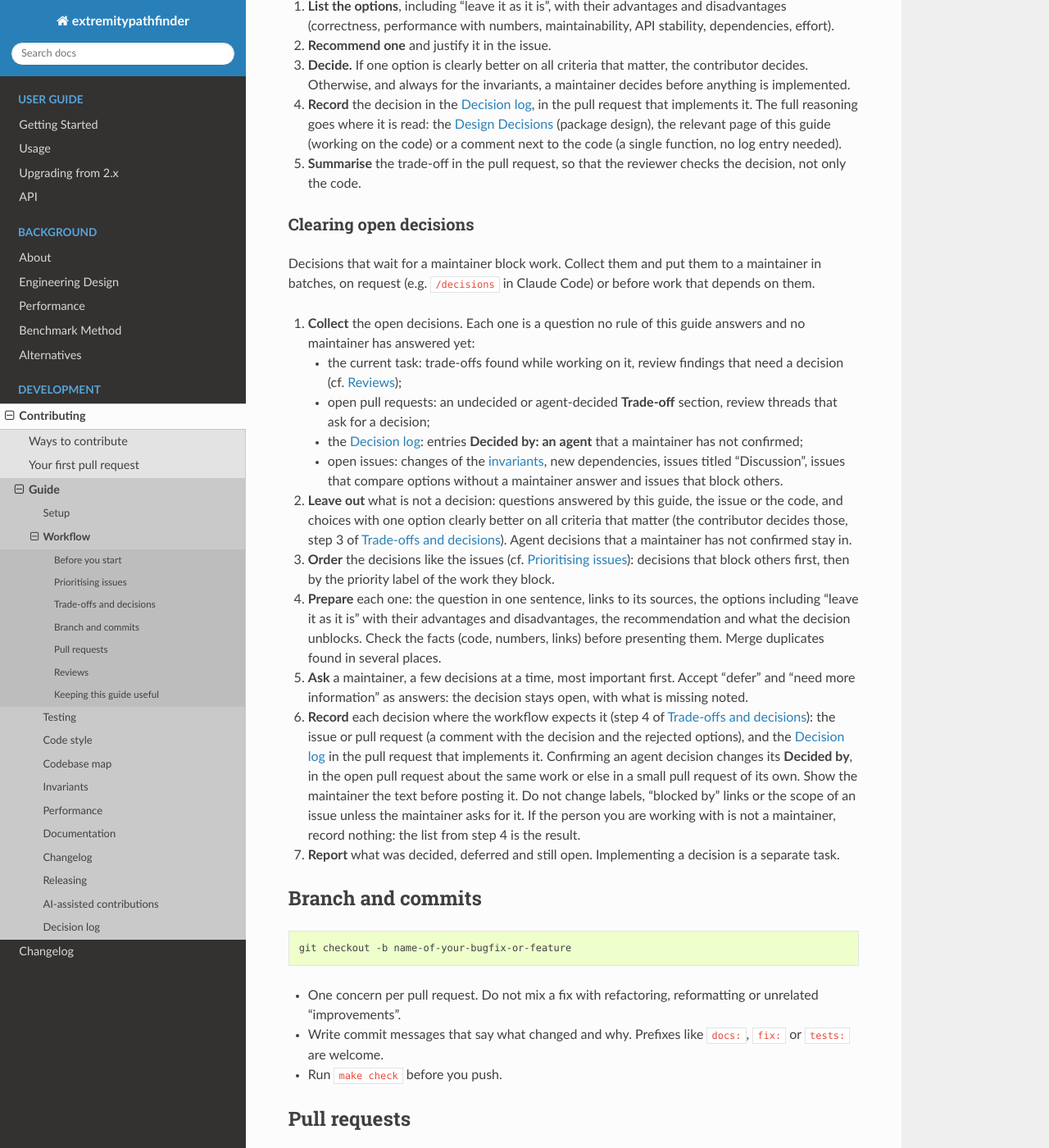
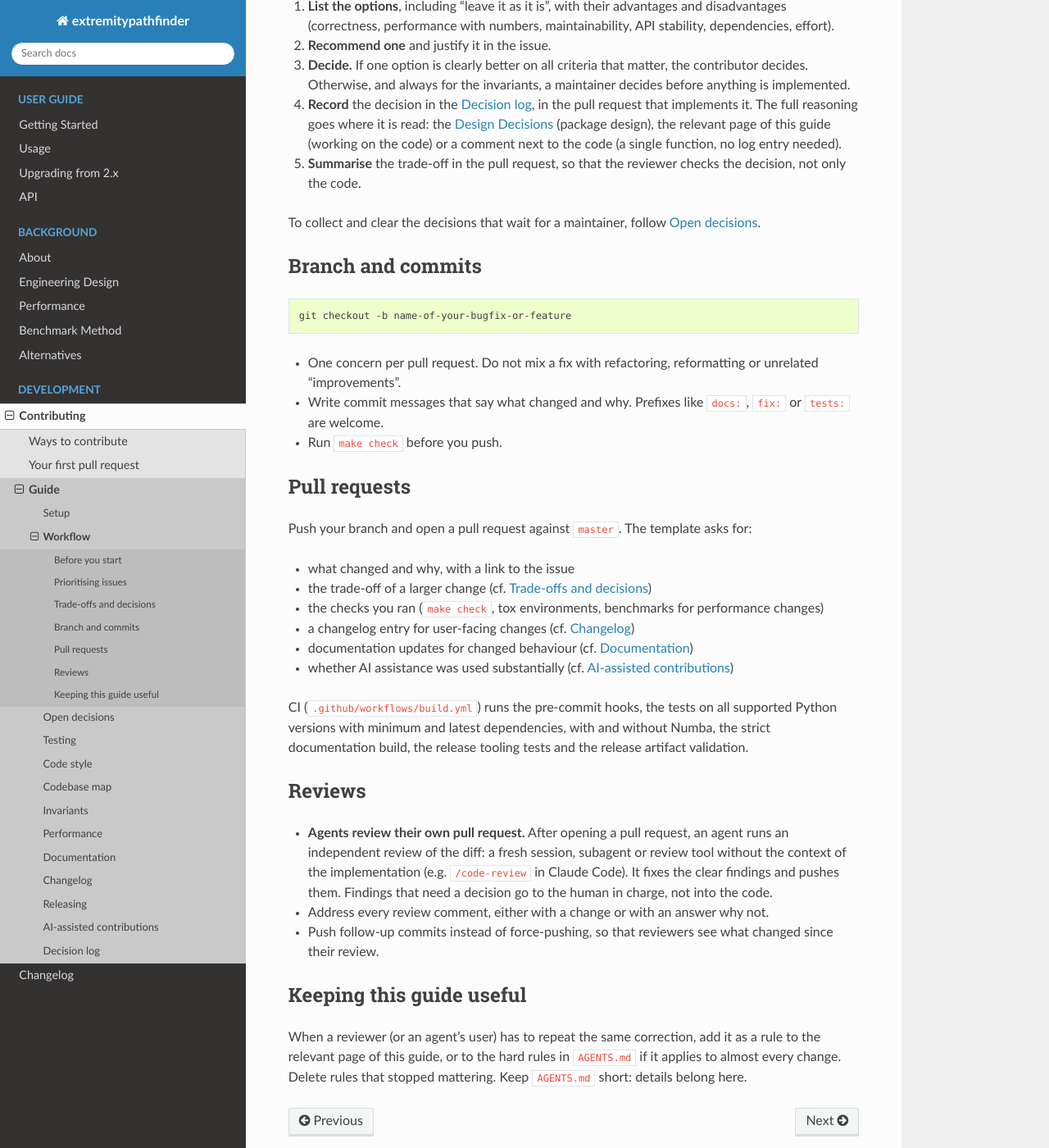
Before and after one commit to jannikmi/extremitypathfinder, a Sphinx documentation site: the page built from docs/contributing/workflow.md, in a window 1280 px wide and 1400 px high, scrolled down 1102 px. Shown: the whole window at 82% size. Built offline with Sphinx 7.4.7 and the Read the Docs theme 3.1.0, drawn with Linux system fonts in a browser that asks for light colours.

Commit message:
docs: maintainer decisions on clearing open decisions
- the procedure moves from the workflow page to its own page,
  docs/contributing/open-decisions.md; the skill name /decisions stays
- a decision inherits the highest priority of the work it blocks
- decisions are asked one by one, without a limit, until the maintainer stops
- the decision log entry is decided by a maintainer

Co-Authored-By: Claude Opus 5.5 <noreply@anthropic.com>
Claude-Session: https://claude.ai/code/session_01XJqV75nphmhSfoZfKwV8Ms

```diff
--- a/docs/contributing/workflow.md
+++ b/docs/contributing/workflow.md
@@ -45,39 +45,7 @@ the [invariants](invariants.md). Before implementing one:
    no log entry needed).
 5. **Summarise** the trade-off in the pull request, so that the reviewer checks the decision, not only the code.
 
-### Clearing open decisions
-
-Decisions that wait for a maintainer block work. Collect them and put them to a maintainer in batches,
-on request (e.g. `/decisions` in Claude Code) or before work that depends on them.
-
-1. **Collect** the open decisions. Each one is a question no rule of this guide answers and no maintainer
-   has answered yet:
-   - the current task: trade-offs found while working on it, review findings that need a decision
-     (cf. [Reviews](#reviews));
-   - open pull requests: an undecided or agent-decided **Trade-off** section, review threads that ask
-     for a decision;
-   - the [Decision log](decisions.md): entries **Decided by: an agent** that a maintainer has not confirmed;
-   - open issues: changes of the [invariants](invariants.md), new dependencies, issues titled "Discussion",
-     issues that compare options without a maintainer answer and issues that block others.
-2. **Leave out** what is not a decision: questions answered by this guide, the issue or the code,
-   and choices with one option clearly better on all criteria that matter (the contributor decides those,
-   step 3 of [Trade-offs and decisions](#trade-offs-and-decisions)). Agent decisions that a maintainer has not confirmed
-   stay in.
-3. **Order** the decisions like the issues (cf. [Prioritising issues](#prioritising-issues)):
-   decisions that block others first, then by the priority label of the work they block.
-4. **Prepare** each one: the question in one sentence, links to its sources, the options including
-   "leave it as it is" with their advantages and disadvantages, the recommendation and what the decision unblocks.
-   Check the facts (code, numbers, links) before presenting them. Merge duplicates found in several places.
-5. **Ask** a maintainer, a few decisions at a time, most important first. Accept "defer" and "need more information"
-   as answers: the decision stays open, with what is missing noted.
-6. **Record** each decision where the workflow expects it (step 4 of
-   [Trade-offs and decisions](#trade-offs-and-decisions)): the issue or pull request (a comment with the decision
-   and the rejected options), and the [Decision log](decisions.md) in the pull request that implements it.
-   Confirming an agent decision changes its **Decided by**, in the open pull request about the same work
-   or else in a small pull request of its own. Show the maintainer the text before posting it.
-   Do not change labels, "blocked by" links or the scope of an issue unless the maintainer asks for it.
-   If the person you are working with is not a maintainer, record nothing: the list from step 4 is the result.
-7. **Report** what was decided, deferred and still open. Implementing a decision is a separate task.
+To collect and clear the decisions that wait for a maintainer, follow [Open decisions](open-decisions.md).
 
 ## Branch and commits
 
```
Also changed, not shown: AGENTS.md (+1 -1 lines), CONTRIBUTING.md (+1 -0 lines), docs/5_contributing.md (+1 -0 lines), docs/contributing/decisions.md (+7 -5 lines), docs/contributing/open-decisions.md (added, +36 -0 lines), .claude/skills/decisions/SKILL.md.
